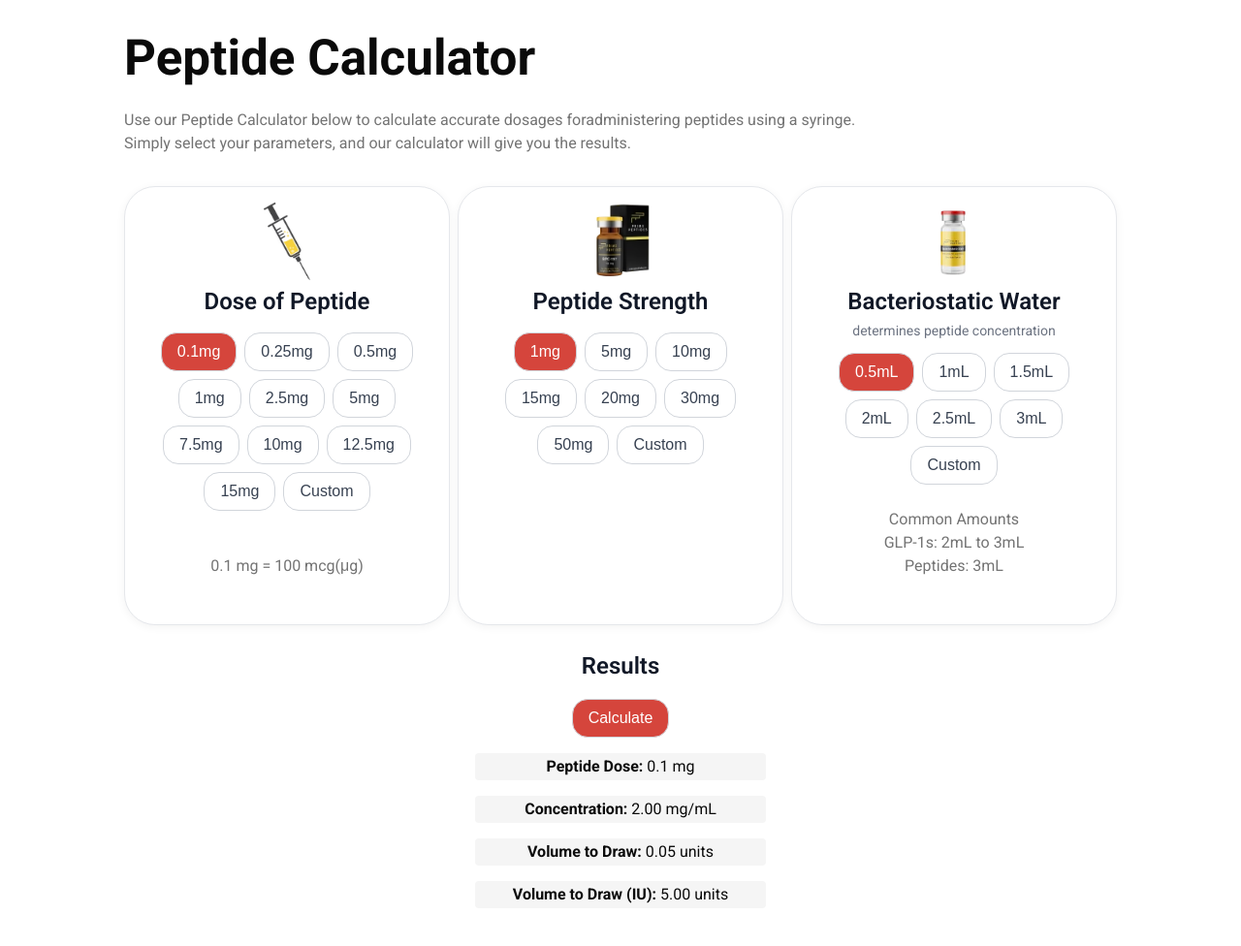
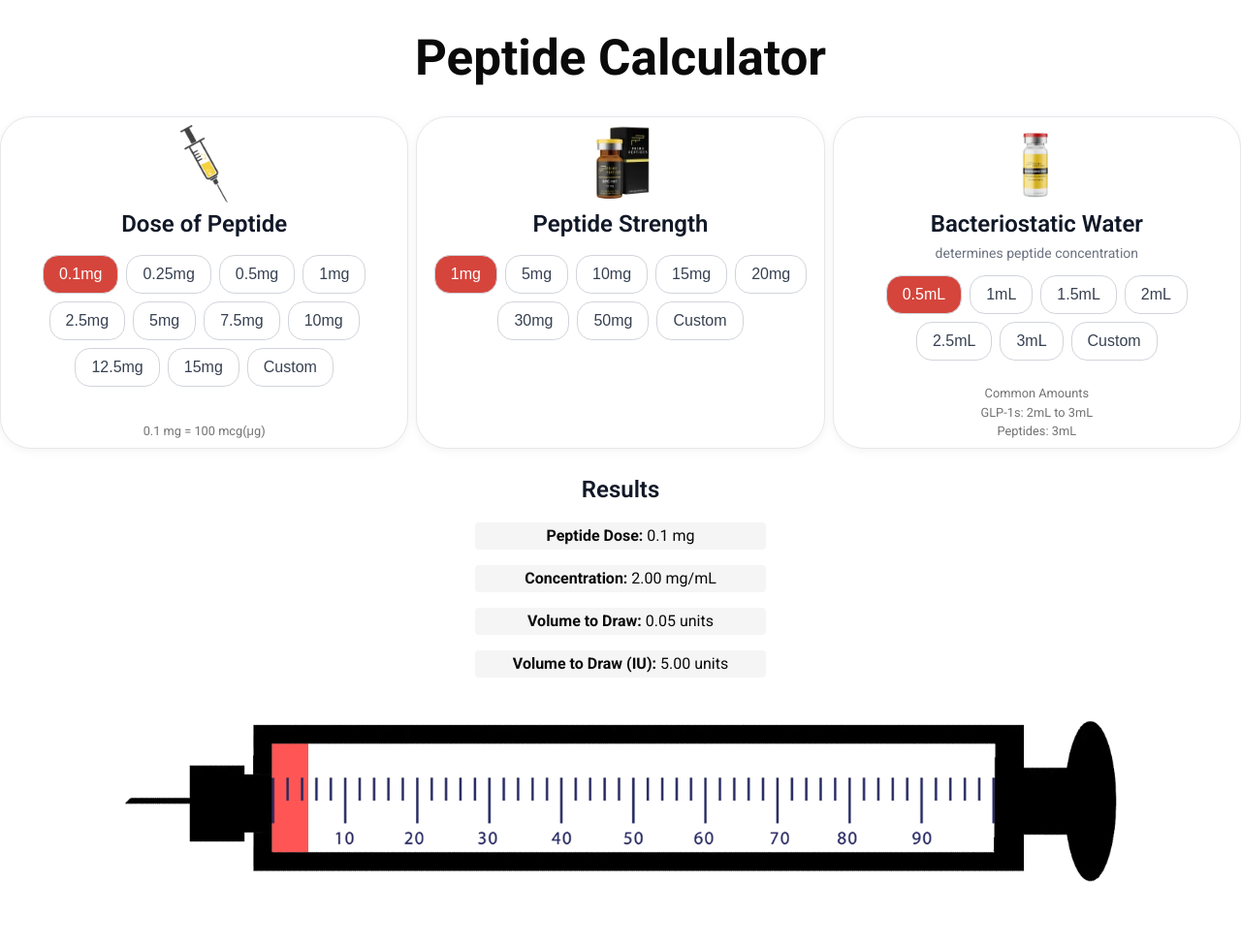
Before and after one commit to high-haseeb/peptide-calculator, a website built with Vite: page index.html in a window 1280 px wide. Shown: the top 976 px of the page at 97% size. After the commit the page ends 942 px from the top, so only its background shows below. Built offline with nearby package versions, Linux system fonts and the light colour scheme.

Commit message:
css changes

```diff
--- a/index.html
+++ b/index.html
@@ -13,8 +13,7 @@
         <div class="title">
             Peptide Calculator
         </div>
-        <p class="desc">Use our Peptide Calculator below to calculate accurate dosages foradministering peptides using a syringe. Simply select your parameters, and our
-            calculator will give you the results.</p>
+        <!-- <p class="desc">Use our Peptide Calculator below to calculate accurate dosages foradministering peptides using a syringe. Simply select your parameters, and our calculator will give you the results.</p> -->
 
         <div id="app" >
             <div class="flex-col">
@@ -46,10 +45,9 @@
                 </div>
             </div>
 
-            <div class="flex">
+            <div class="flex w-lg">
                 <div id="result">
                     <h2 class="header">Results</h2>
-                    <button style="background-color: #d5453c; color: white;" id="calculateBtn">Calculate</button>
                     <div id="error"></div>
                     <p><strong>Peptide Dose:</strong> <span id="peptide-dose">-</span></p>
                     <p><strong>Concentration:</strong> <span id="concentration">-</span></p>
--- a/src/main.ts
+++ b/src/main.ts
@@ -13,6 +13,6 @@ DoseInputSetup(doseAmountContainer);
 StrengthInputSetup(peptideStrengthContainer);
 WaterInputSetup(waterAmountContainer);
 
-const calculateEl = document.getElementById("calculateBtn");
-if (!calculateEl) throw new Error("Can not find button with id `calculateBtn`");
-calculateEl.addEventListener("click", CalculateResult);
+// const calculateEl = document.getElementById("calculateBtn");
+// if (!calculateEl) throw new Error("Can not find button with id `calculateBtn`");
+// calculateEl.addEventListener("click", CalculateResult);
--- a/src/setup.ts
+++ b/src/setup.ts
@@ -109,7 +109,6 @@ export function CalculateResult() {
     // only 80% of the image is the plunger insides
     let totalWidth = injectionImage.clientWidth - (injectionImage.clientWidth * 0.25);
     if (window.innerWidth < 786) {
-        // on mobile devices the injection image width is 80% the screen size minus the paddings
         totalWidth = injectionImage.clientWidth - (injectionImage.clientWidth * 0.25);
     }
 
--- a/src/style.css
+++ b/src/style.css
@@ -6,11 +6,20 @@ body {
     margin: auto;
     margin-bottom: 2rem;
     margin-top: 2rem;
-    width: 64rem;
     max-width: 100%;
-    min-height: 100vh;
     place-content: center;
     padding: 0 0rem;
+}
+
+.w-lg {
+    margin: 0 auto;
+    width: 64rem;
+}
+
+#app {
+    margin: 0 auto;
+    width: 90rem;
+    max-width: 100%;
 }
 
 
@@ -112,7 +121,7 @@ input:focus {
     background-color: #fff;
     border: 1px solid #e5e7eb;
     border-radius: 2rem;
-    padding: 16px;
+    padding: 8px 16px;
     box-shadow: 0 2px 10px rgba(0, 0, 0, 0.05);
     width: 33%;
     max-width: 100%;
@@ -144,16 +153,18 @@ input:focus {
 }
 
 .title {
+    text-align: center;
     font-weight: bold;
     font-size: 3.2em;
     line-height: 1.1;
-    margin-bottom: 0;
+    margin-bottom: 2rem;
 }
 
 .desc {
     max-width: 50rem;
+    margin: 0 auto;
     color: var(--muted-foreground);
-    margin-bottom: 2rem;
+    font-size: 0.8rem;
 }
 
 /* Misc */
@@ -192,10 +203,6 @@ img {
     margin-top: auto;
     padding-top: 1.5rem;
     text-align: center;
-}
-
-p.desc {
-    text-align: left;
 }
 
 
```
